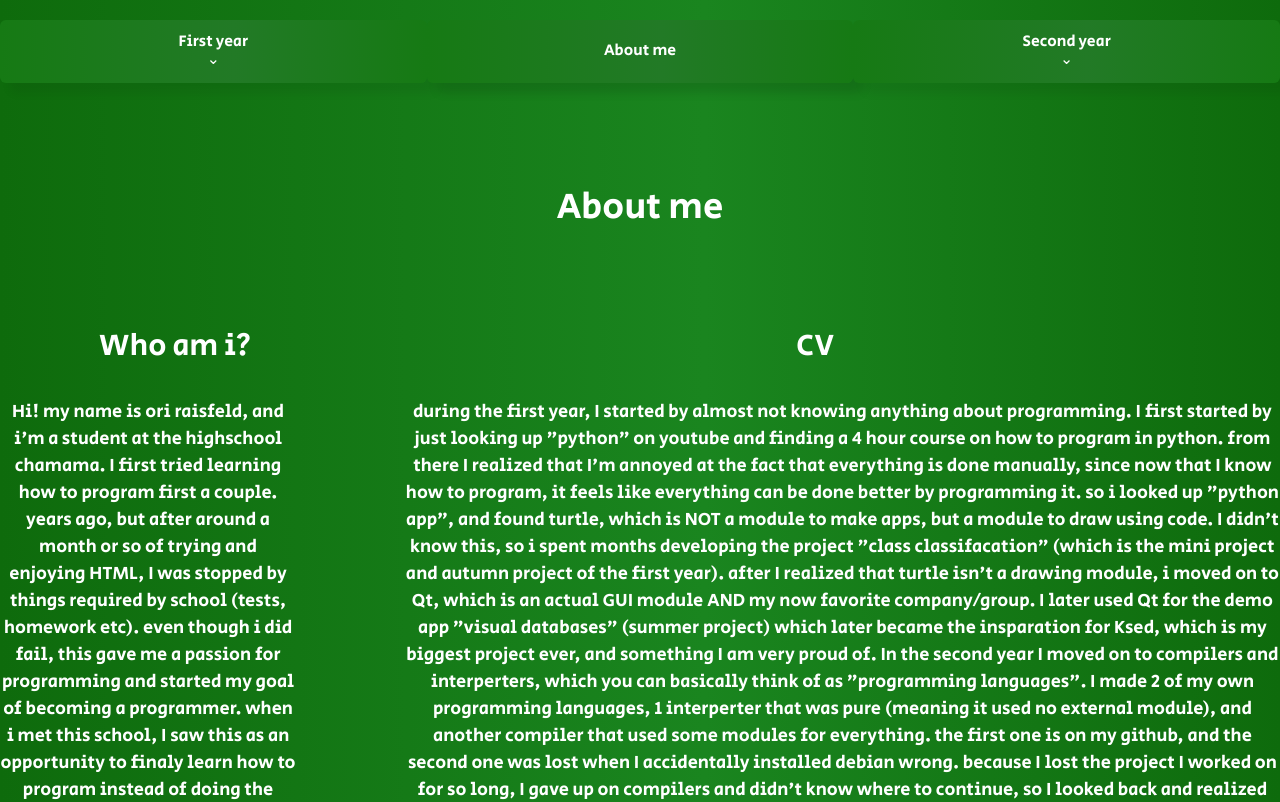
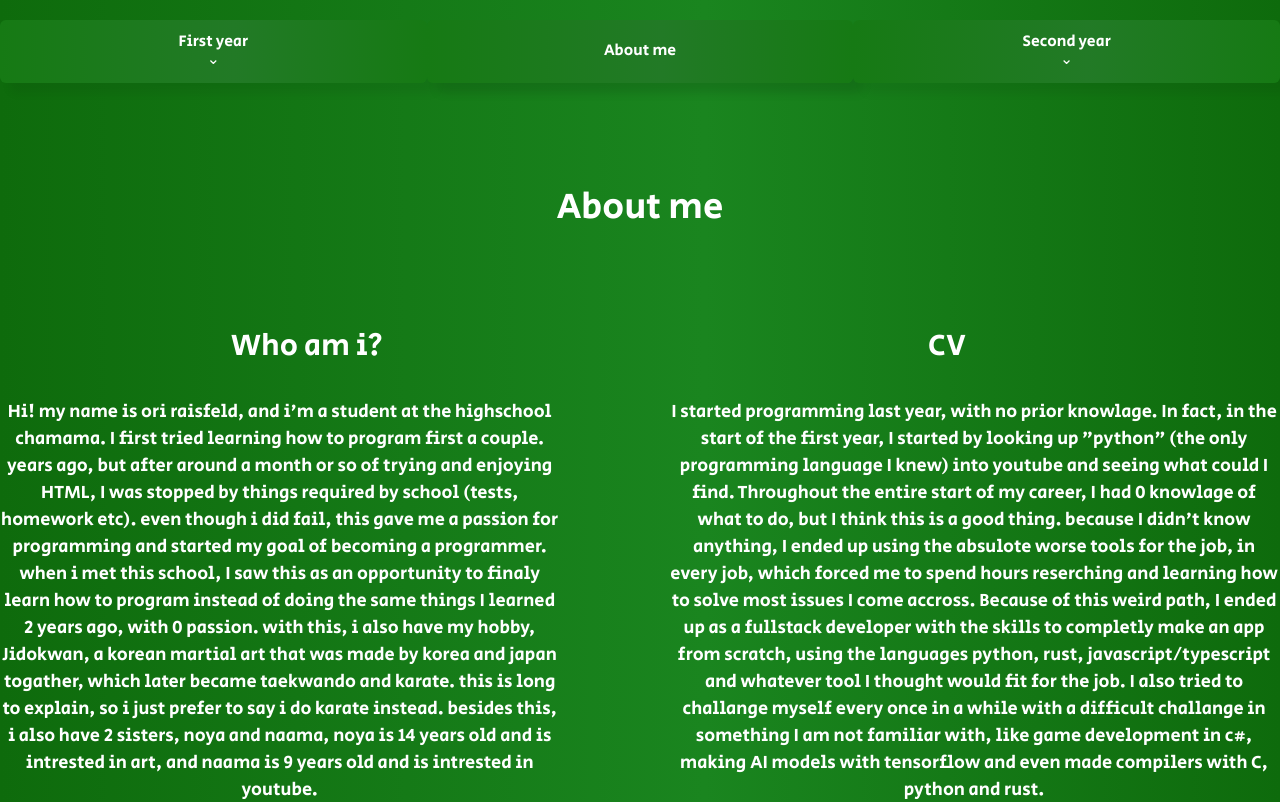
Before and after one commit to raisfeld-ori/ori-pol, a Next.js app: page /projects/about in a window 1280 px wide. Shown: the top 802 px of the page. Built offline with nearby package versions, Linux system fonts and the light colour scheme.

Commit message:
updated the links and text

```diff
--- a/app/projects/about/page.tsx
+++ b/app/projects/about/page.tsx
@@ -19,46 +19,31 @@ export default function socials(){
         Jidokwan, a korean martial art that was made by korea and japan togather,
         which later became taekwando and karate. this is long to explain, so i just prefer
         to say i do karate instead. besides this, i also have 2 sisters, noya and naama, noya is 14 years old and
-        is intrested in art, and naama is 9 years old and is intrested in youtube. most of my work in the last 2 years
-        has mostly dealt with programming, so most of it is in the CV.
+        is intrested in art, and naama is 9 years old and is intrested in youtube.
     </p>
     </div>
     <div className="CV">
       <h1 className="CV-head">CV</h1>
       <p className="CV-text">
-        during the first year, I started by almost not knowing anything about programming. I first started by
-        just looking up "python" on youtube and finding a 4 hour course on how to program in python. from there
-        I realized that I'm annoyed at the fact that everything is done manually, since now that I know how to program,
-        it feels like everything can be done better by programming it. so i looked up "python app", and found turtle,
-        which is NOT a module to make apps, but a module to draw using code. I didn't know this, so i spent months developing
-        the project "class classifacation" (which is the mini project and autumn project of the first year). after I realized
-        that turtle isn't a drawing module, i moved on to Qt, which is an actual GUI module AND my now favorite company/group.
-        I later used Qt for the demo app "visual databases" (summer project) which later became the insparation for Ksed, which
-        is my biggest project ever, and something I am very proud of. In the second year I moved on to compilers and interperters,
-        which you can basically think of as "programming languages". I made 2 of my own programming languages, 1 interperter that
-        was pure  (meaning it used no external module), and another compiler that used some modules for everything.
-        the first one is on my github, and the second one was lost when I accidentally installed debian wrong.
-        because I lost the project I worked on for so long, I gave up on compilers and didn't know where to continue, so I
-        looked back and realized the potential of "visual databases", a project that many people told me they needed for their
-        personal lives, and even used a couple times. So I turned it into my biggest project ever "Ksed" (spring / summer project),
-        which like i said before, I am very proud of. alongside those proejcts, i also participated in the schools hackathons,
-        where, in one of them, we (me, aviv segal, ariel elkalasi, and eshel nagar) ended up winning 3,000₪! it's a project
-        called "Tiod" that we are going to work on this summer break and are planning to kickstart in the start of this year.
-        And that is every large thing I achived in the last 2 years, but alongside that, i also have some other failed/small projects
-        that I worked on. there were 2 plans for updating the schools website from wix, the first one was with tio yoshihara, the
-        second one was with ariel elkalasi. both of those projects helped me learn how to work in a team and how to design websites.
-        and I also learned how to create vanila, sveltekit and react websites. which later became crucial in making my own projects
-        and making a website to them (like Ksed, tiod, and visual databases).
+        I started programming last year, with no prior knowlage. In fact, in the start of the first year,
+        I started by looking up "python" (the only programming language I knew) into youtube and seeing what could
+        I find. Throughout the entire start of my career, I had 0 knowlage of what to do, but I think this is a good
+        thing. because I didn't know anything, I ended up using the absulote worse tools for the job, in every job,
+        which forced me to spend hours reserching and learning how to solve most issues I come accross. Because of
+        this weird path, I ended up as a fullstack developer with the skills to completly make an app from scratch,
+        using the languages python, rust, javascript/typescript and whatever tool I thought would fit for the job.
+        I also tried to challange myself every once in a while with a difficult challange in something I am not familiar
+        with, like game development in c#, making AI models with tensorflow and even made compilers with C, python and rust.
       </p>
     </div>
     </div>
     <ul className="links">
 
       <li className="link">
-        <Link href={"#"}>LinkedIn</Link>
+        <Link href={"https://www.linkedin.com/in/ori-raisfeld-422392264/"}>LinkedIn</Link>
       </li>
-      <li className="link"><Link href={"#"}>Github</Link></li>
-      <li className="link"><Link href={"#"}>Facebook</Link></li>
+      <li className="link"><Link href={"https://github.com/raisfeld-ori"}>Github</Link></li>
+      <li className="link"><Link href={"discordapp.com/users/668885967607955487"}>Discord</Link></li>
     </ul>
     </div>
 }
```
